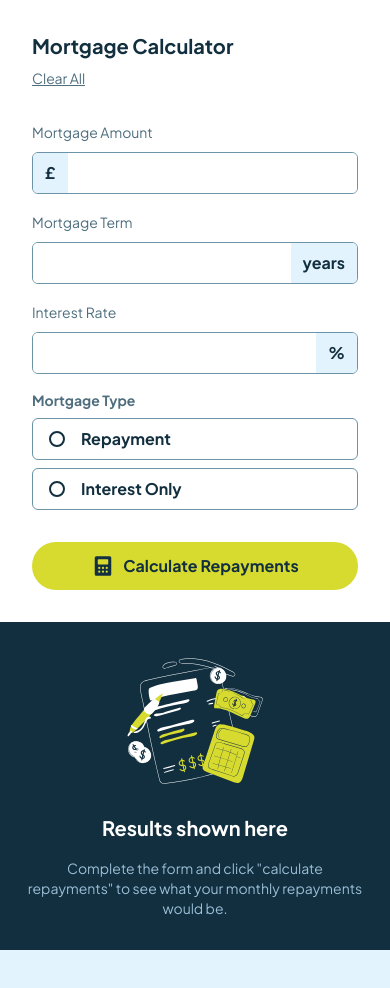
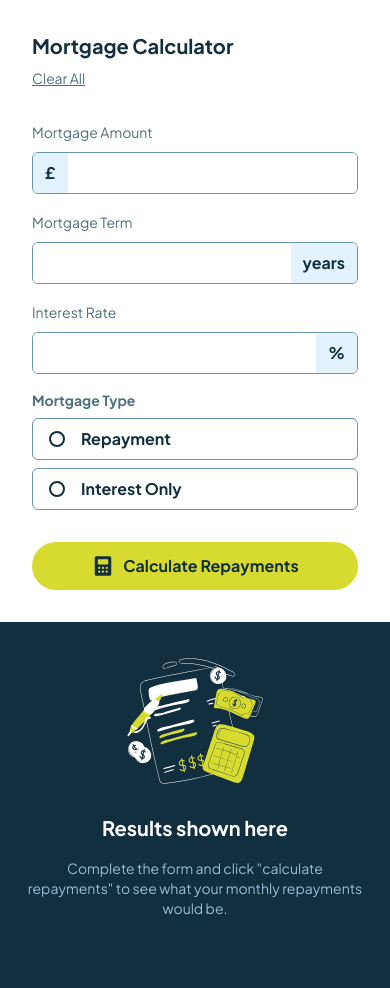
Before and after one commit to Esosek/mortgage-repayment, a Next.js app: page / in a window 390 px wide. Shown: the top 988 px of the page. Before the commit the page ends 950 px from the top, so only its background shows below. Built offline with nearby package versions, Linux system fonts and the light colour scheme.

Commit message:
Polished mobile spacing in Results

```diff
--- a/app/page.tsx
+++ b/app/page.tsx
@@ -15,7 +15,7 @@ export default function Home() {
   return (
     <main className="bg-white w-full max-w-4xl md:mx-4 grid md:grid-cols-2 md:rounded-2xl md:overflow-clip">
       <Form onSubmit={handleFormSubmit} />
-      <div className="bg-slate-900 text-white md:rounded-bl-[3rem]">
+      <div className="bg-slate-900 text-white pb-16 md:pb-0 md:rounded-bl-[3rem]">
         {result ? <Results results={result} /> : <EmptyResults />}
       </div>
     </main>
--- a/components/results/Results.tsx
+++ b/components/results/Results.tsx
@@ -6,7 +6,7 @@ type ResultsProps = {
 
 export default function Results({ results }: ResultsProps) {
   return (
-    <div className="py-8 px-6 mb-16 md:p-8 md:mb-0">
+    <div className="py-8 px-6 md:p-8">
       <h2 className="font-bold text-xl md:text-xl mb-4">Your results</h2>
       <p className="text-sm text-slate-300 leading-6">
         Your results are shown below based on the information you provided. To
```
